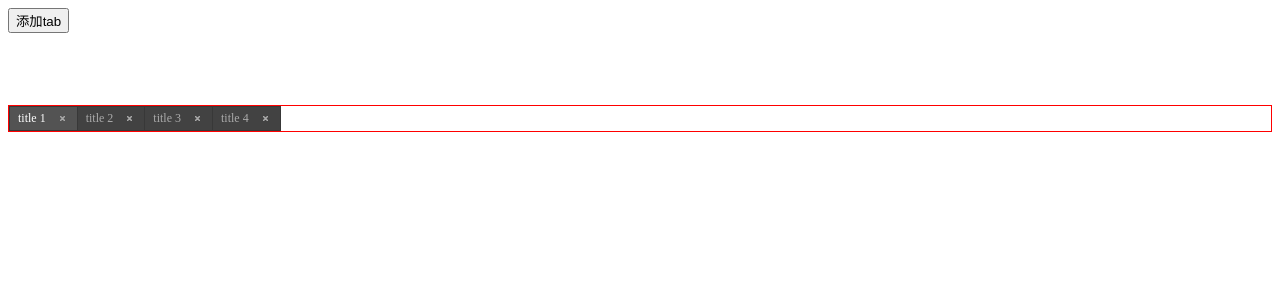
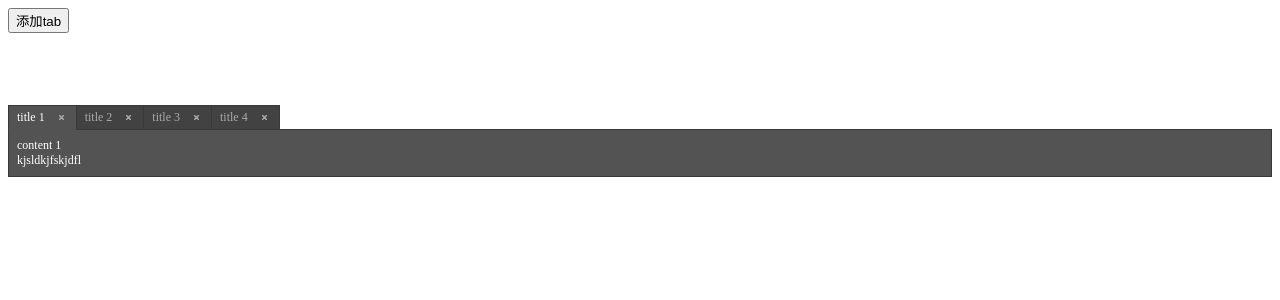
Before and after one commit to bluesliu/easy-tabs, a React app: page / in a window 1280 px wide. Shown: the top 300 px of the page. Built offline with nearby package versions, Linux system fonts and the light colour scheme.

Commit message:
add TabContent

```diff
--- a/example/App.js
+++ b/example/App.js
@@ -9,7 +9,7 @@ export default class App extends Component {
     state = {
         activeKey : "1",
         panes : [
-            {key:"1", title: "title 1", content: <div>content 1</div>},
+            {key:"1", title: "title 1", content: <div>content 1<br/>kjsldkjfskjdfl</div>},
             {key:"2", title: "title 2", content: <div>content 2</div>},
             {key:"3", title: "title 3", content: <div>content 3</div>},
             {key:"4", title: "title 4", content: <div>content 4</div>},
--- /dev/null
+++ b/src/TabContent.js
@@ -0,0 +1,29 @@
+/**
+ * Created by blues on 2019-04-08.
+ */
+import React, {Component} from "react";
+import PropTypes from "prop-types";
+import classnames from "classnames";
+
+export default class TabContent extends Component {
+    static propTypes = {
+        className : PropTypes.string
+    };
+
+    static defaultProps = {};
+
+    constructor(props) {
+        super(props);
+    }
+
+    render() {
+        const {className, children} = this.props;
+        console.log(children)
+        const classNames = classnames("easy-tabs-content",{[`${className}-content`]:className!==undefined});
+        return (
+            <div className={classNames}>
+                {children}
+            </div>
+        )
+    }
+}
--- a/src/Tabs.js
+++ b/src/Tabs.js
@@ -1,12 +1,13 @@
 import React,{Component} from "react";
+import classname from "classnames";
+import ReactDOM from "react-dom";
 import PropTypes from "prop-types";
 import ResizeObserver from "resize-observer-polyfill"
 
 import "./easy-tabs.css";
 import TabPane from "./TabPane";
 import TabNav from "./TabNav";
-import classname from "classnames";
-import ReactDOM from "react-dom";
+import TabContent from "./TabContent";
 
 export default class Tabs extends Component {
     static propTypes = {
@@ -49,8 +50,8 @@ export default class Tabs extends Component {
             if (!element) {
                 return null;
             }
-            const { type:elementType } = element;
-            if (elementType !== TabPane ) {
+            const {type: elementType} = element;
+            if (elementType !== TabPane) {
                 console.warn("警告: Tabs 的子组件类型必须是 Tabs.TabPane");
                 return null;
             }
@@ -65,7 +66,7 @@ export default class Tabs extends Component {
         });
 
         const classNames = classname("easy-tabs",
-            {[className]: className!==undefined});
+            {[className]: className !== undefined});
         return (
             <div className={classNames}>
                 <TabNav className={className}
@@ -75,6 +76,9 @@ export default class Tabs extends Component {
                         onClose={this.onTabClose}
                         onSort={this.onTabSort}
                         panes={panes}/>
+                <TabContent>
+                    {panes.filter((pane)=>{return pane.props.tabKey===activeKey}, this)[0].props.children}
+                </TabContent>
             </div>
         )
     }
--- a/src/easy-tabs.css
+++ b/src/easy-tabs.css
@@ -6,9 +6,9 @@
     display: flex;
     flex-direction: column;
 
-    border-style: solid;
-    border-width: 1px;
-    border-color: red;
+    /*border-style: solid;*/
+    /*border-width: 1px;*/
+    /*border-color: red;*/
 
     overflow: hidden;
 
@@ -20,6 +20,7 @@
     flex-direction: row;
     flex-wrap: nowrap;
     height: 25px;
+    z-index: 100;
 }
 
 .easy-tabs-tab {
@@ -62,6 +63,7 @@
 .easy-tabs-tab-sel {
     background-color: #535353;
     color: white;
+    border-bottom-color: #535353;
 }
 /*选择-鼠标经过*/
 .easy-tabs-tab-sel:hover {
@@ -104,3 +106,15 @@
 .easy-tabs-closeBtn:active {
     background-color: rgba(56,56,56,1);
 }
+
+.easy-tabs-content {
+    background-color: #535353;
+    font-size: 12px;
+    color: white;
+    padding: 8px;
+    margin-top: -1px;
+
+    border-color: #383838;
+    border-style: solid;
+    border-width: 1px;
+}
```
